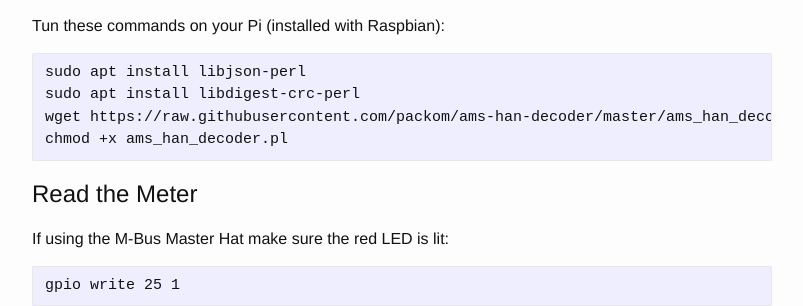
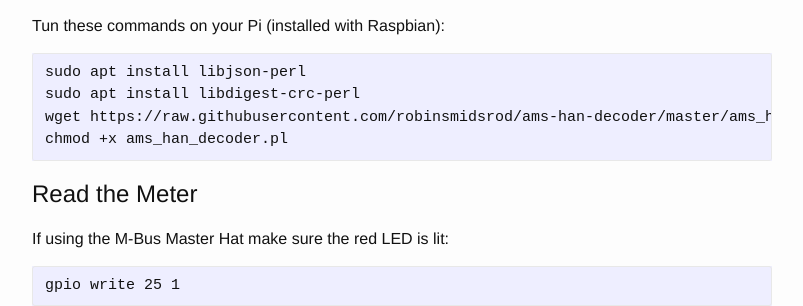
Before and after one commit to piersfinlayson/piersfinlayson.github.io, a Jekyll site: the page built from _posts/2020-04-01-reading-kaifa-ma304-meter.markdown, in a window 1280 px wide and 900 px high, scrolled down 1234 px. Shown: the part 196-502 px from the top of the window, without its empty margins (238-1041 px from the left). Built offline with Jekyll 4.4.1, drawn with Linux system fonts in a browser that asks for light colours; comment, search, counter and statistics services are not loaded; part of the change alters nothing that is shown.

Commit message:
point to upstream ams-han-decoder

````diff
--- a/_posts/2020-04-01-reading-kaifa-ma304-meter.markdown
+++ b/_posts/2020-04-01-reading-kaifa-ma304-meter.markdown
@@ -13,7 +13,7 @@ Many properties in Norway and Sweden have had Kaifa MA304 smart meters with M-Bu
 
 You will need:
 * An M-Bus Master like the [M-Bus Master Hat](https://www.packom.net/m-bus-master-hat/).
-* The [AMS Han Decoder](https://github.com/packom/ams-han-decoder) software.
+* The [AMS Han Decoder](https://github.com/robinsmidsrod/ams-han-decoder) software.
 * A Raspberry Pi (any model with a 40 pin GPIO header will do).
 * An ethernet cable (CAT-5 is fine).
 
@@ -54,7 +54,7 @@ Tun these commands on your Pi (installed with Raspbian):
 ```
 sudo apt install libjson-perl
 sudo apt install libdigest-crc-perl
-wget https://raw.githubusercontent.com/packom/ams-han-decoder/master/ams_han_decoder.pl
+wget https://raw.githubusercontent.com/robinsmidsrod/ams-han-decoder/master/ams_han_decoder.pl
 chmod +x ams_han_decoder.pl
 ```
 
````
